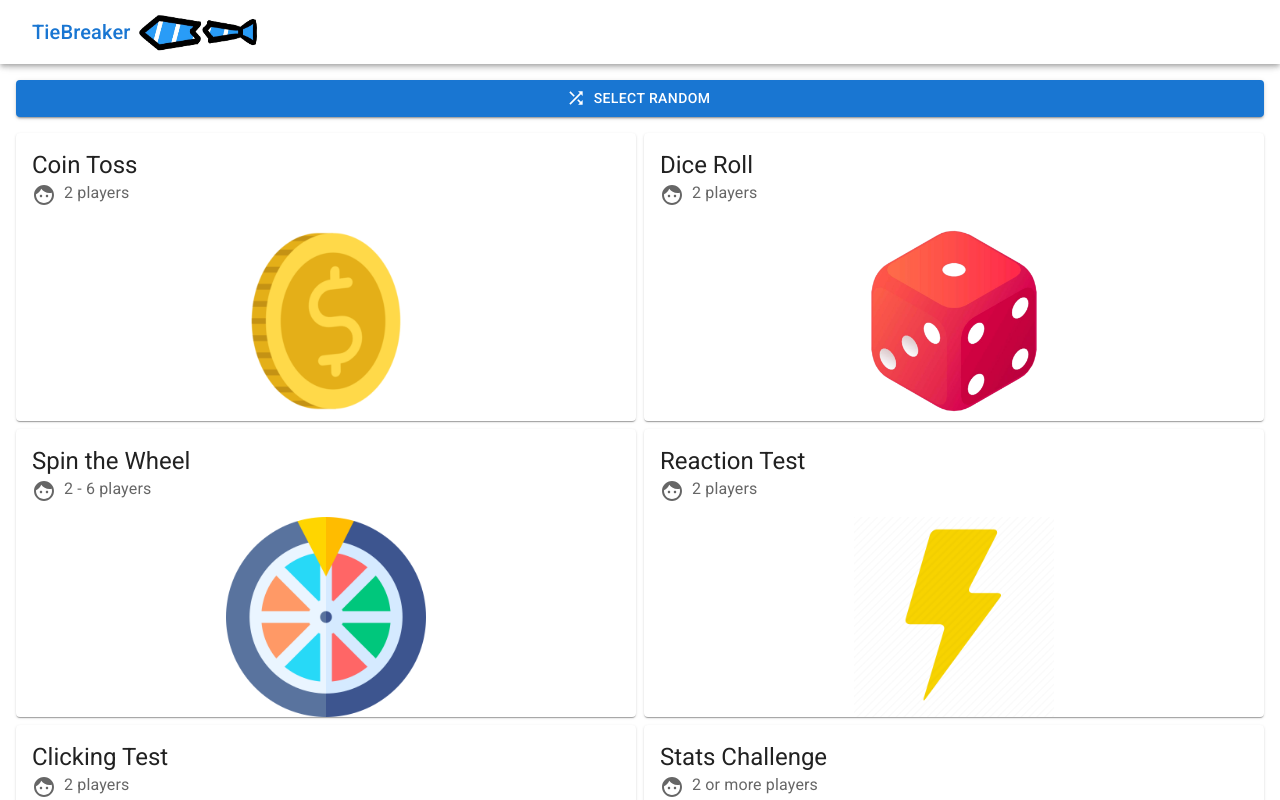
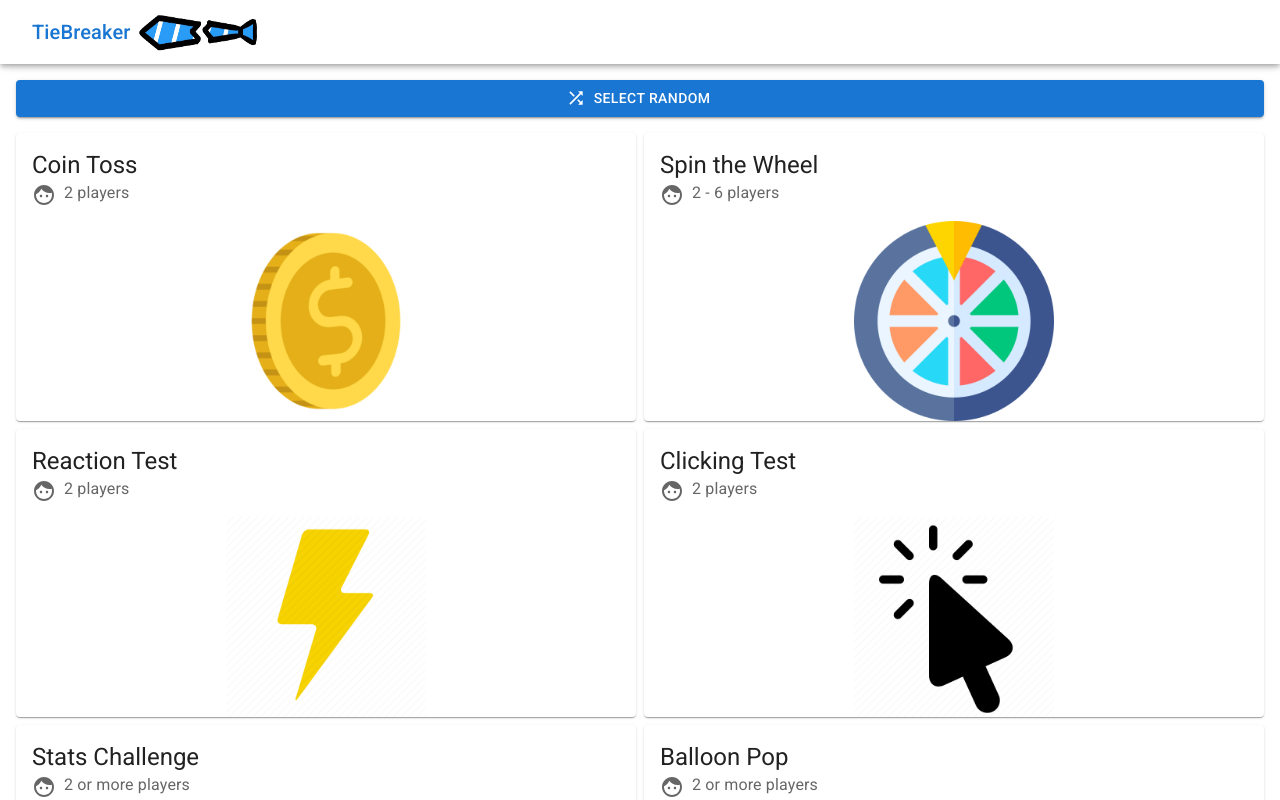
Before and after one commit to Glenn-Chiang/TieBreaker, a React (Vite) app: page /games in a window 1280 px wide. Shown: the top 800 px of the page. Built offline with nearby package versions, Linux system fonts and the light colour scheme.

Commit message:
Remove dice roll

```diff
--- a/src/data/games.ts
+++ b/src/data/games.ts
@@ -14,13 +14,7 @@ export const GAMES: Game[] = [
     icon: "/assets/coin_icon.png",
     maxPlayers: 2,
   },
-  {
-    id: "dice-roll",
-    name: "Dice Roll",
-    description: "Highest roll wins",
-    icon: "/assets/dice_icon.png",
-    maxPlayers: 2,
-  },
+
   {
     id: "spin-the-wheel",
     name: "Spin the Wheel",
```
